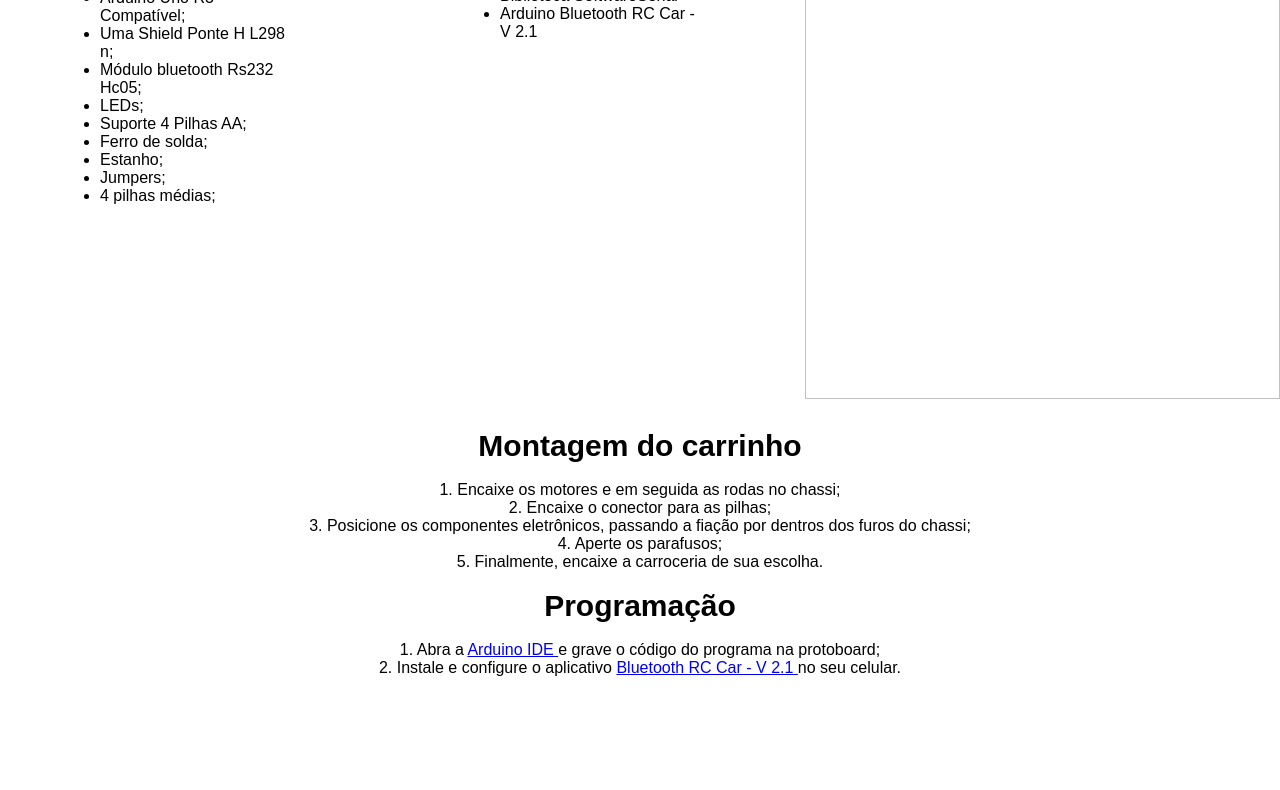
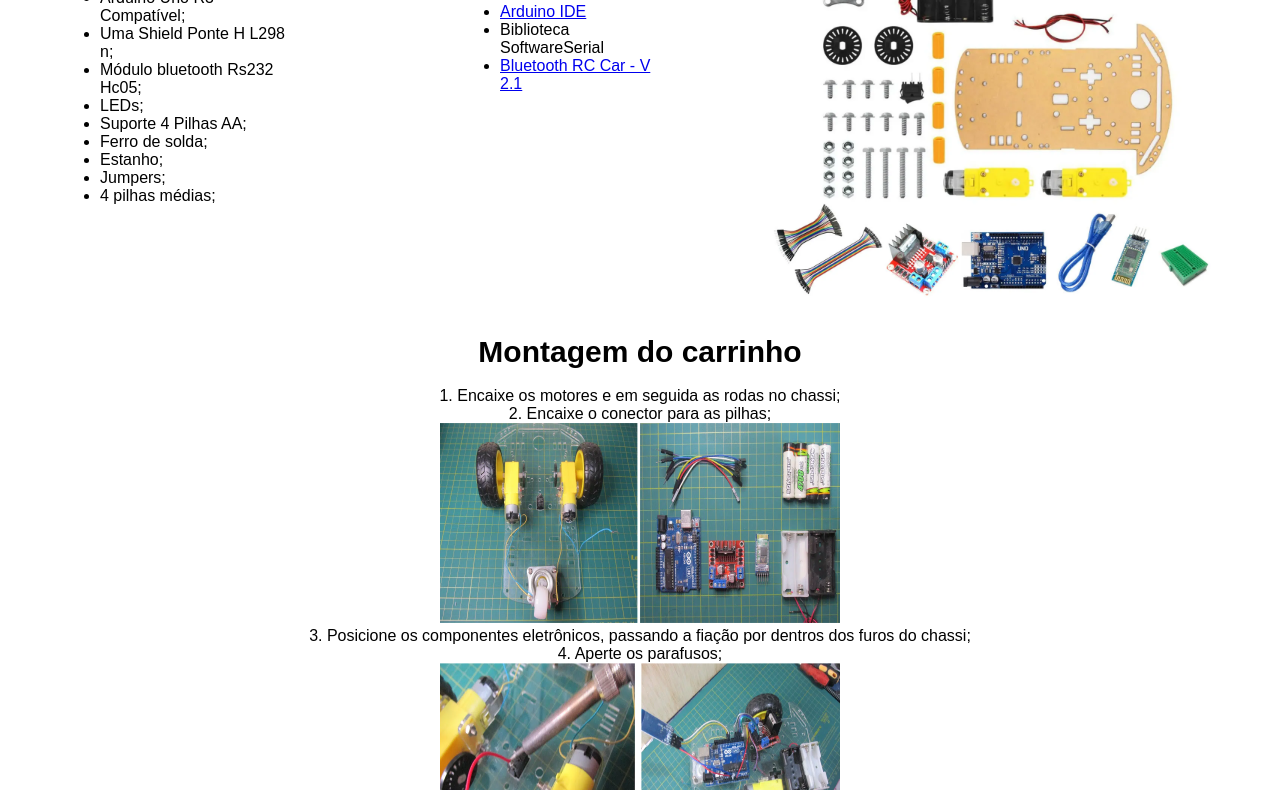
Before and after one commit to dgabrielguerra/Carrinho-Bluetooth, a plain HTML site: page 5-9.html in a window 1280 px wide. Shown: the part 365-1155 px from the top of the page. Before the commit the page ends 1072 px from the top, so only its background shows below. Drawn offline with Linux system fonts and the light colour scheme; a web font is replaced by a local one.

Commit message:
Imagens adicionadas
imagens alternativas

```diff
--- a/5-9.html
+++ b/5-9.html
@@ -46,13 +46,17 @@
             <h2> Aplicativos e ferramentas necessárias </h2>
             <br />
             <ul>
-                <li> Arduino IDE </li>
+                <li> <a href="https://www.arduino.cc/en/software" > Arduino IDE </a> </li>
                 <li> Biblioteca SoftwareSerial </li>
-                <li> Arduino Bluetooth RC Car - V 2.1 </li>
+                <li> <a href="https://bluetooth-rc-controller.br.aptoide.com/app" > Bluetooth RC Car - V 2.1 </a> </li>
             </ul>
         </div>
 
-        <img src= "componentes.webp" alt="" width="475px" height="650px" />
+        <div class = "imgComp">
+        <img src= "./imagens/componentes.webp" alt="" width="450px" height="450px" />
+
+        </div>
+
     </section>
 
         <div class = "montagem">
@@ -62,21 +66,33 @@
                 <br />
                 2. Encaixe o conector para as pilhas;
                 <br />
+                <img src = "imagens/carrinho-controle-remoto-bluetooth-1.png.webp" alt="" width="400px" height="200px" />
+                <br />
                 3. Posicione os componentes eletrônicos, passando a fiação por dentros dos furos do chassi;
                 <br />
                 4. Aperte os parafusos;
                 <br />
+                <img src = "imagens/carrinho-controle-remoto-bluetooth-2.png.webp" alt="" width="400px" height="200px" />
+                <br />
                 5. Finalmente, encaixe a carroceria de sua escolha.
                 <br />
+                <img src = "/imagens/carrinho-controle-remoto-bluetooth-3.png.webp" alt="" width="400px" height="200px" />
                 <br />
+                <img src = "/imagens/mcqueen.jpg" alt="" width="400px" height="200px" />
+                <br />
+                <br />
+
 
             <h2> Programação</h2>
                 <br />
                 1. Abra a <a href="https://www.arduino.cc/en/software" > Arduino IDE </a> e grave o código do programa na protoboard;
                 <br />
+                <img src = "/imagens/imagem_2024-11-19_182045161.png" alt="" width="400px" height="200px" />
+                <br />
                 2. Instale e configure o aplicativo <a href="https://bluetooth-rc-controller.br.aptoide.com/app" > Bluetooth RC Car - V 2.1 </a> no seu celular.
                 <br />
-
+                <img src = "imagens/controle.png" alt="" width="400px" height="200px" />
+                <br />
         </div>
 
 
--- a/styles/style.css
+++ b/styles/style.css
@@ -202,6 +202,11 @@ footer{
 
 }
 
+.imgComp{
+    margin-top: 100px;
+    margin-right: 100px;
+}
+
 .montagem{
     display: block;
     align-items: center;
```
